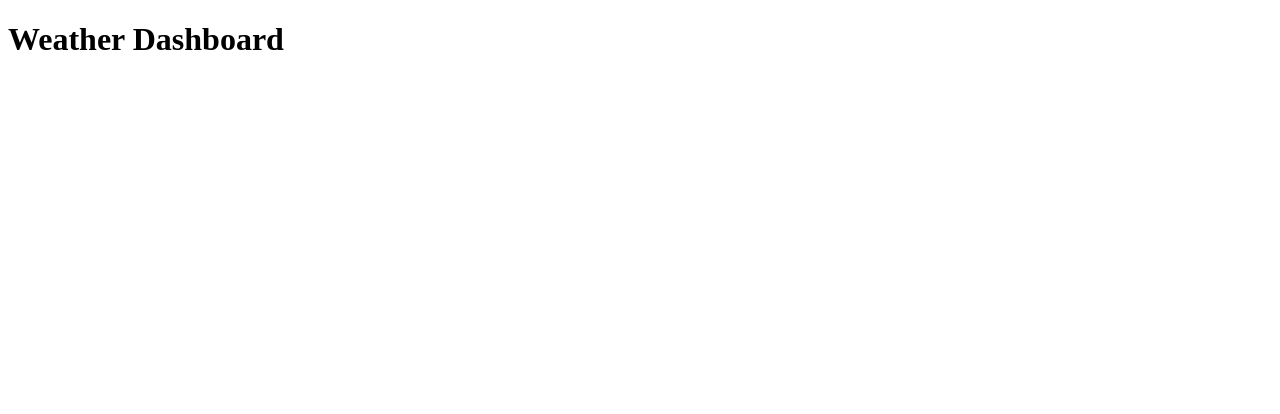
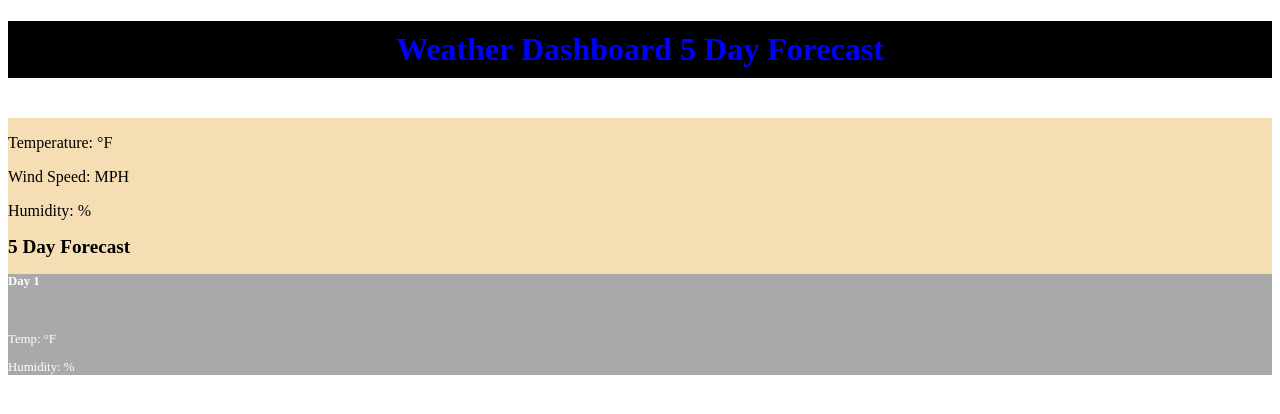
Before and after one commit to Iamshaylajade/Coma-Berenices-6, a plain HTML site: page index.html in a window 1280 px wide. Drawn offline with Linux system fonts and the light colour scheme.

Commit message:
updated css

```diff
--- a/assets/styles.css
+++ b/assets/styles.css
@@ -0,0 +1,64 @@
+header {
+    background-color: black;
+}
+
+div.title {
+    color: blue;
+    text-align: center;
+}
+
+div.title h1 {
+    padding: 10px
+}
+
+div.recent.history h2 {
+    font-size: 1.2rem;
+}
+
+main.dashboard {
+    background-color: wheat
+}
+
+div.cityList {
+    margin-top: 20px;
+}
+
+div.city {
+    padding: 10px;
+}
+
+div.cityName {
+    background-color: white;
+    color: black;
+}
+
+div.currentWeather h2
+div.currentWeather h3 {
+    font-size: 1.3rem;
+    margin: 10px;
+}
+
+span#uv-index {
+    color: white;
+}
+
+div.fiveDay h2 {
+    font-size: 1.2rem;
+}
+
+div.fiveDay p {
+    font-size: .8rem;
+}
+
+div.fiveDay p.card-title {
+    font-weight: bold;
+    color: white;
+}
+
+.card {
+    background-color: darkgray;
+}
+
+.text-muted {
+    color: white;
+}
--- a/index.html
+++ b/index.html
@@ -10,11 +10,14 @@
 <body>
     <header class="container">
         <div class="title">
-            <h1>Weather Dashboard</h1>
+            <h1>Weather Dashboard 5 Day Forecast</h1>
         </div>
     </header>
     <main class="container dashboard">
         <div class="row p-2">
+
+            <div class="col-sm-12 col-md-9 order-md-2">
+                <div class="row">
 
     <!-- <div class="container">
         <div class="current info">
@@ -30,6 +33,33 @@
                     <div class="weather-item">
                         <div>Humidity</div> -->
 
+                        <div class="col-12 currentWeather p-0">
+                            <div class="d-flex cityName">
+                                <h2 id="city"></h2>
+                                <h3 id="date"></h3>
+                                <img id="weather-icon" />
+                            </div>
+                            <p class="pt-1 pl-2">Temperature: <span id="temperature"></span> &deg;F</p>
+                            <p class="pl-2">Wind Speed: <span id="wind"></span> MPH</p>
+                            <p class="pl-2">Humidity: <span id="humidity"></span>% </p>
+                        </div>
+                        <div class="col-12 fiveDay">
+                            <h2>5 Day Forecast</h2>
+                            <div class="row">
+                                <div class="col-sm-10 col-md-4 offset-lg-1 col-lg-2 p-1">
+                                    <div class="card day-0 m-0 text-center">
+                                        <div class="card-body p-1">
+                                            <p class="card-title">Day 1</p>
+                                            <img class="fiveDay-img mb-2" />
+                                            <p class="card-subtitle mb-2 text-muted">Temp: <span
+                                            class="fiveDay-temp"></span>
+                                            &deg;F</p>
+                                            <p class="card-subtitle mb-2 text-muted">Humidity: <span
+                                            class="fiveDay-humid"></span>%</p>
+                                        </div>
+                                    </div>
+                                </div>
+
 
                     </div>
                 </div>
```
